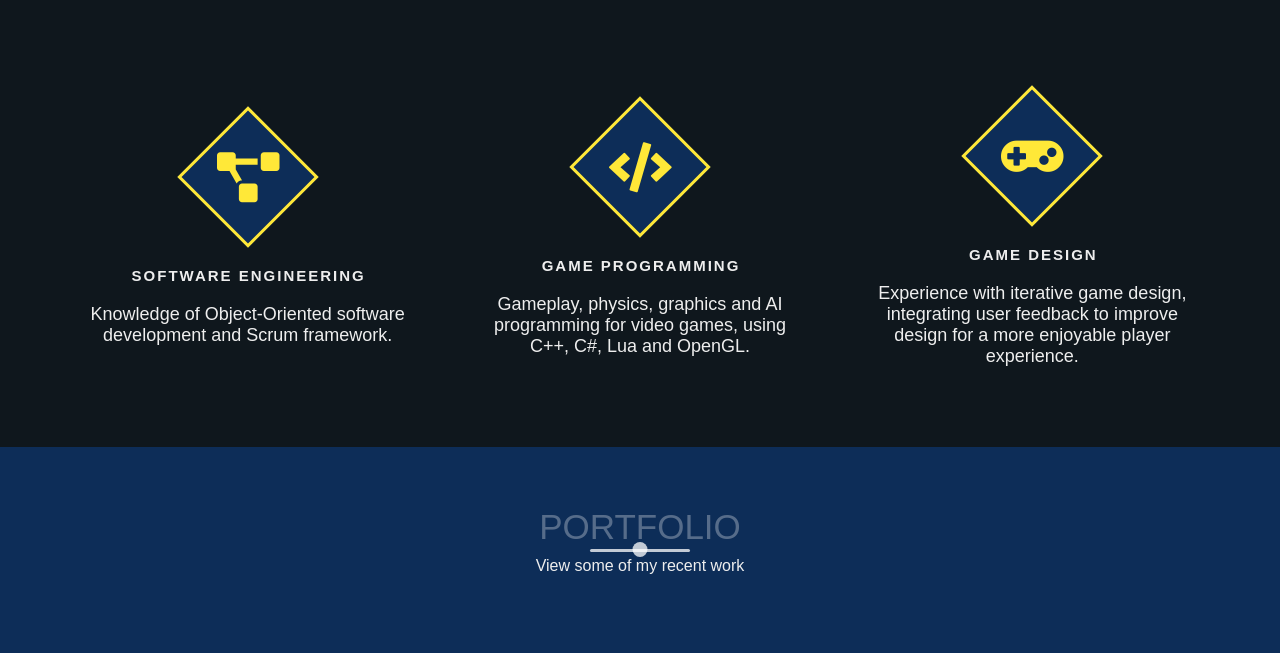
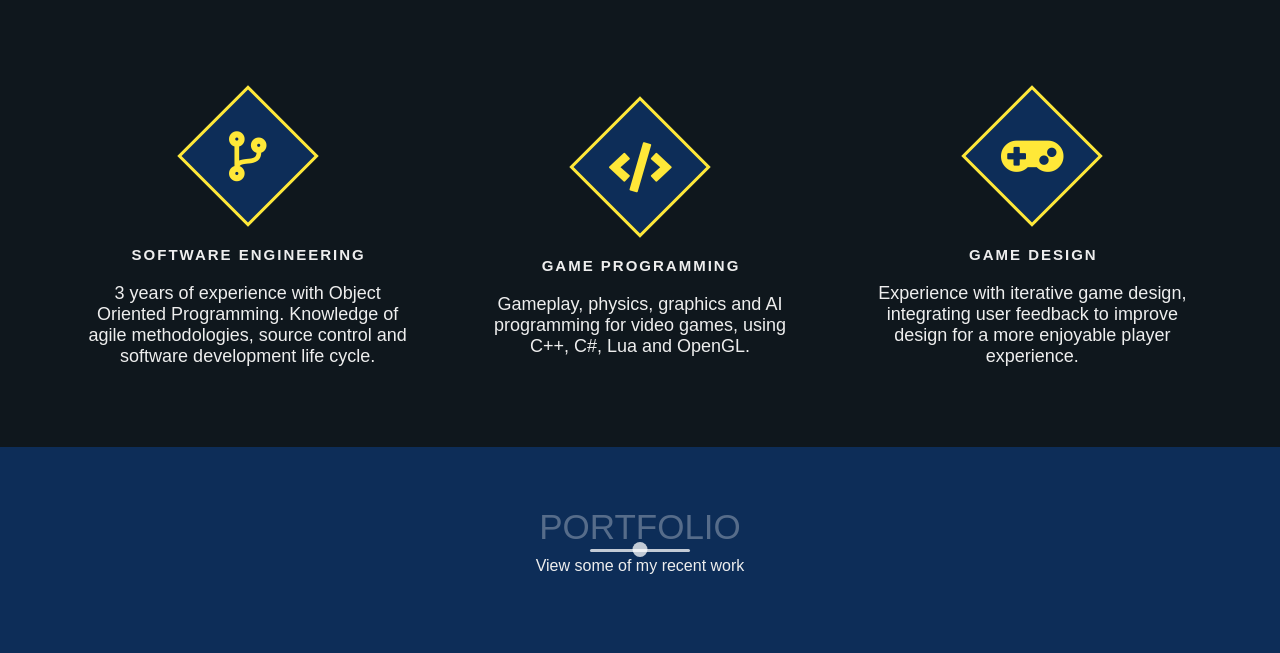
Before and after one commit to josedarochaluft/josedarochaluft.github.io, a plain HTML site: page index.html in a window 1280 px wide. Shown: the part 1540-2193 px from the top of the page. Drawn offline with nearby package versions, Linux system fonts and the light colour scheme.

Commit message:
Minor changes

```diff
--- a/index.html
+++ b/index.html
@@ -73,11 +73,11 @@
             <div class="my-skills">
                 <div class="skill" data-aos="fade-in" data-aos-delay="300">
                     <div class="icon-container">
-                        <i class="fas fa-project-diagram"></i>
+                        <i class="fas fa-code-branch"></i>
                     </div>
                     <h1>Software Engineering</h1>
                     <p>
-                        Knowledge of Object-Oriented software development and Scrum framework.
+                        3 years of experience with Object Oriented Programming. Knowledge of agile methodologies, source control and software development life cycle.
                     </p>
                 </div>
                 <div class="skill" data-aos="fade-in" data-aos-delay="600">
@@ -296,9 +296,6 @@
                             <li id="contact-info">
                                 <p>josedarochaluft@gmail.com</p>
                             </li>
-                            <li id="contact-info">
-                                <p>+64 27 388 3477</p>
-                            </li>
                         </ul>
                     </div>
                     <div class="social-media" id="footer-social">
```
